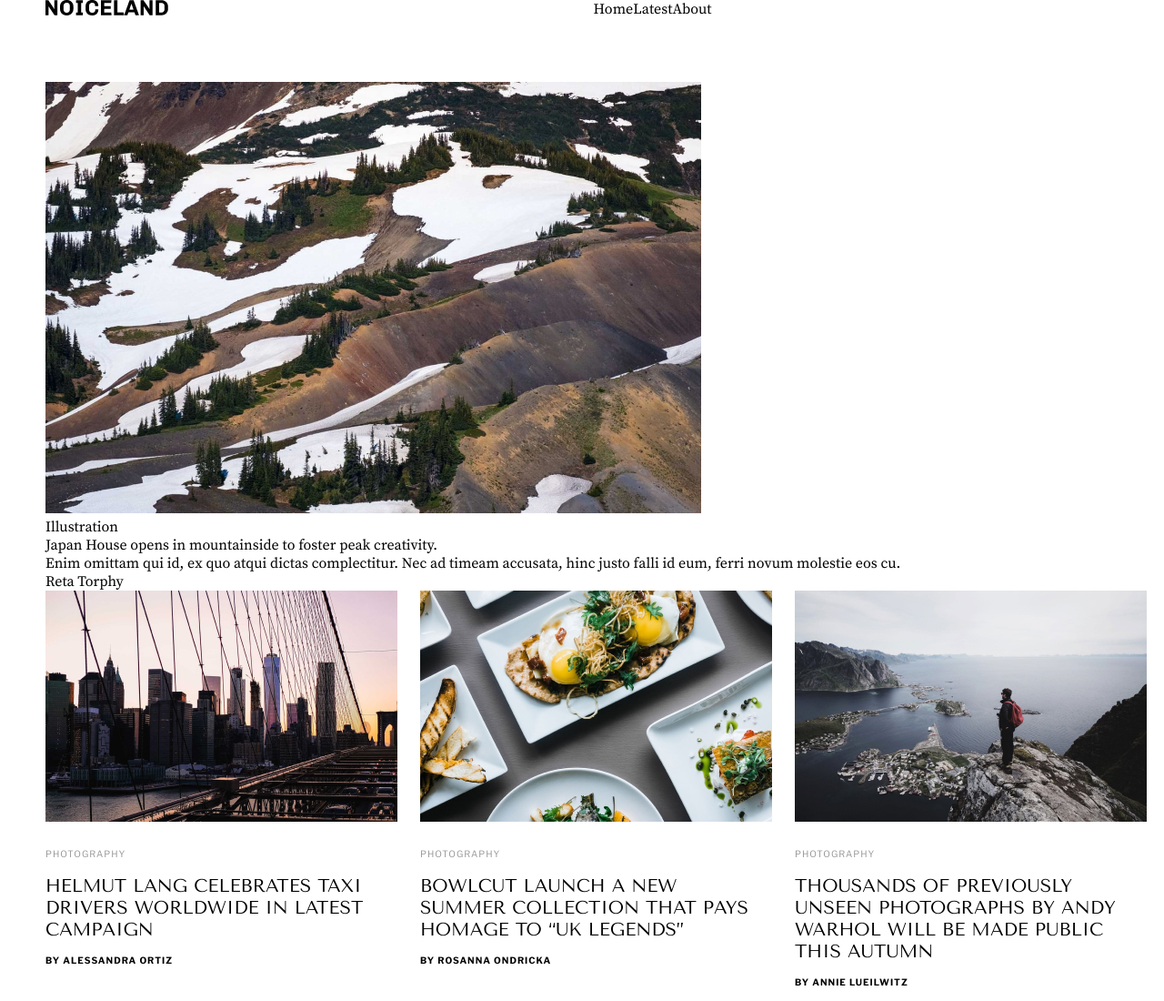
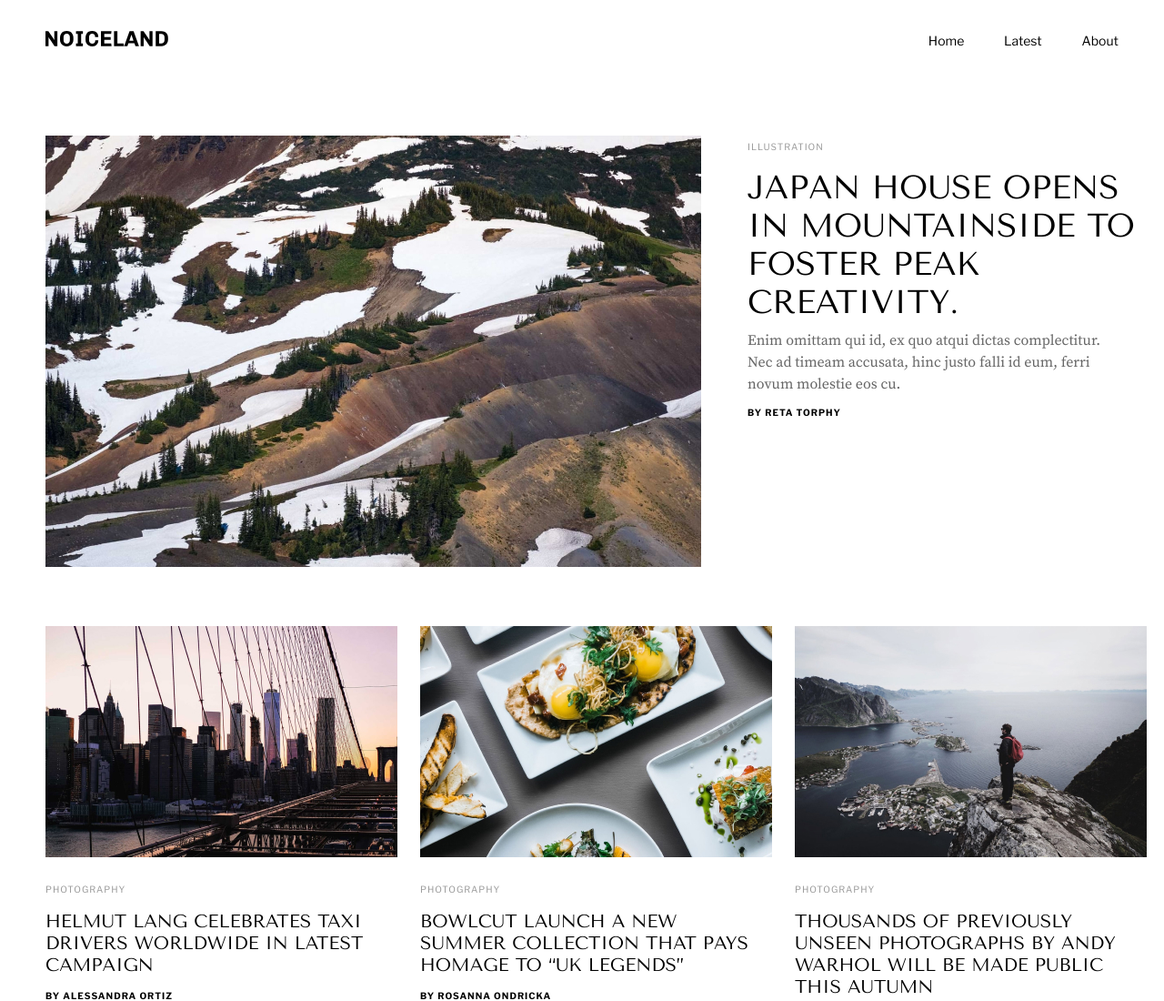
Before and after one commit to adiletjanybekov/exam, a plain HTML site: page index.html in a window 1280 px wide. Shown: the top 1100 px of the page at 91% size. Drawn offline with Linux system fonts and the light colour scheme.

Commit message:
hero section is finished

```diff
--- a/assets/styles/style.css
+++ b/assets/styles/style.css
@@ -18,36 +18,91 @@ button {
 	border: none;
 }
 /* BASE CONFIG */
-/* header_section */
 .container {
 	max-width: 1200px;
 	padding: 0 10px;
 	margin: 0 auto;
 }
-.header__nav {
-    width: 1440px;
+/* header_section */
+.header__container {
     height: 90px;
     display: flex;
-    padding-top: 33px;
-    max-width: 1200px;
-    justify-content: center;
-    padding-left: 10px;
-    padding-right: 10px;
-    margin: 0 auto;
-    list-style-type: none;
-    justify-content: center;
-    padding: 0;
-    text-align: end;
+    justify-content: space-between;
+    align-items: center;
 }
-
-
+.header__link {
+    display: inline-block;
+    padding-left: 40px;
+    font-family: 'Libre Franklin';
+    font-style: normal;
+    font-weight: 400;
+    font-size: 14px;
+    line-height: 24px;
+    color: #000000;
+}
+.header__link:first-child {
+    padding-left: 0;
+}
 /* header_section */
 /* hero section */
-.hero__image {
-    max-width: 1200px;
+.hero__container {
+    display: flex;
+}
+.hero__img {
+    padding-top: 59px;
+}
+.title__part {
+    padding-left: 51px;
+    padding-top: 65px;
+}
+.text1 {
+    font-family: 'Libre Franklin';
+    font-style: normal;
+    font-weight: 400;
+    font-size: 10px;
+    line-height: 12px;
+    letter-spacing: 1px;
+    text-transform: uppercase;
+    color: #999999;
+}
+.text2 {
+    padding-top: 18px;
+    width:  429px;
+    height: 168px;
+    font-family: 'Tenor Sans';
+    font-style: normal;
+    font-weight: 400;
+    font-size: 36px;
+    line-height: 42px;
+    text-transform: uppercase;
+    color: #000000;
+}
+.text3 {
+    padding-top: 27px;
+    width: 419px;
+    height: 72px;
+    font-family: 'Source Serif Pro';
+    font-style: normal;
+    font-weight: 400;
+    font-size: 16px;
+    line-height: 24px;
+    color: #666666;
+}
+.text4 {
+    padding-top: 40px;
+    width: 110px;
+    font-family: 'Libre Franklin';
+    font-style: normal;
+    font-weight: 700;
+    font-size: 10px;
+    line-height: 12px;
+    letter-spacing: 1px;
+    text-transform: uppercase;
+    color: #000000;
 }
 /* hero section */
 .third__grid {
+    padding-top: 60px;
 	display: grid;
 	grid-template-columns: 1fr 1fr 1fr;
 	row-gap: 25px;
@@ -88,6 +143,3 @@ button {
     text-transform: uppercase;
     color: #000000;
 }
-.main__img {
-    display: inline-block;
-}
--- a/index.html
+++ b/index.html
@@ -1,5 +1,6 @@
 <!DOCTYPE html>
 <html lang="en">
+
 <head>
     <meta charset="UTF-8">
     <meta http-equiv="X-UA-Compatible" content="IE=edge">
@@ -7,28 +8,34 @@
     <title>Document</title>
     <link rel="stylesheet" href="./assets/styles/style.css">
 </head>
-<body></body>
-        <header class="header">
-            <div class="container">
-                <div class="header__nav">
-                    <div class="header__logo"><img src="./assets/images/logo.png" alt="logo"></div>
-            <ul class="header__nav">
-                <li>Home</li>
-                <li>Latest</li>
-                <li>About</li>
+
+<body>
+    <header class="header__section">
+        <div class="container header__container">
+            <div class="header__logo">
+                <img src="./assets/images/logo.svg" alt="">
+            </div>
+            <ul class="header__menu">
+                <li class="header__link"><a href="#">Home</a></li>
+                <li class="header__link"><a href="#">Latest</a></li>
+                <li class="header__link"><a href="#">About</a></li>
             </ul>
-                </div>
-                <div class="main__img">
-                    <img src="./assets/images/IMAGE.jpg" alt="">
-                </div>
-                <p class="main__title__first">Illustration</p>
-                <p class="main__title__second">Japan House opens in mountainside to foster peak creativity.</p>
-                <p class="main__title__third">Enim omittam qui id, ex quo atqui dictas complectitur. Nec ad timeam accusata, hinc justo falli id eum, ferri novum molestie eos cu.</p>
-                <p class="main__title__forth">Reta Torphy</p>
+        </div>
+    </header>
+    <section class="hero__section">
+        <div class="container hero__container">
+            <div class="hero__img">
+                <img src="./assets/images/hero_img.jpg" alt="">
             </div>
-
-        </header>
-    <section class="third">
+            <div class="title__part">
+                <p class="text1">Illustration</p>
+                <p class="text2">Japan House opens in mountainside to foster peak creativity.</p>
+                <p class="text3">Enim omittam qui id, ex quo atqui dictas complectitur. Nec ad timeam accusata, hinc justo falli id eum, ferri novum molestie eos cu.</p>
+                <p class="text4">By Reta Torphy</p>
+            </div>
+        </div>
+    </section>
+    <section class="card__section">
         <div class="container third__grid">
             <div class="third__cards">
                 <div class="third__img">
@@ -57,4 +64,5 @@
         </div>
     </section>
 </body>
+
 </html>
```
Also changed, not shown: assets/images/hero_img.jpg (renamed from assets/images/IMAGE.jpg), assets/images/logo.png (deleted), assets/images/logo.svg (added).
